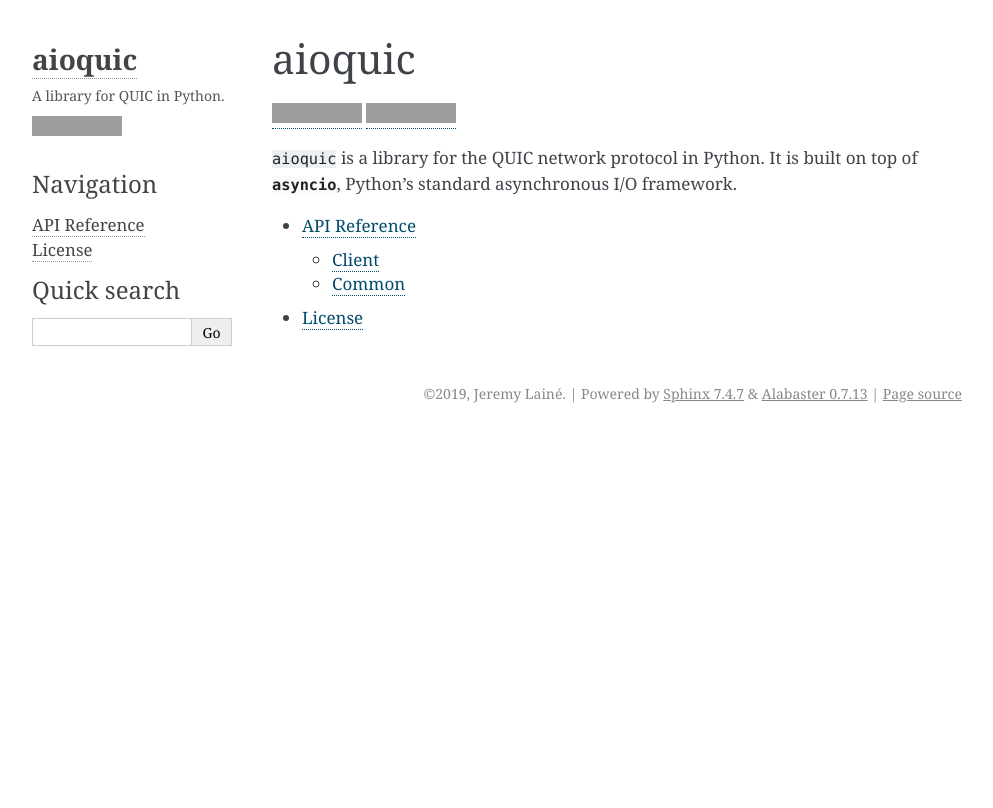
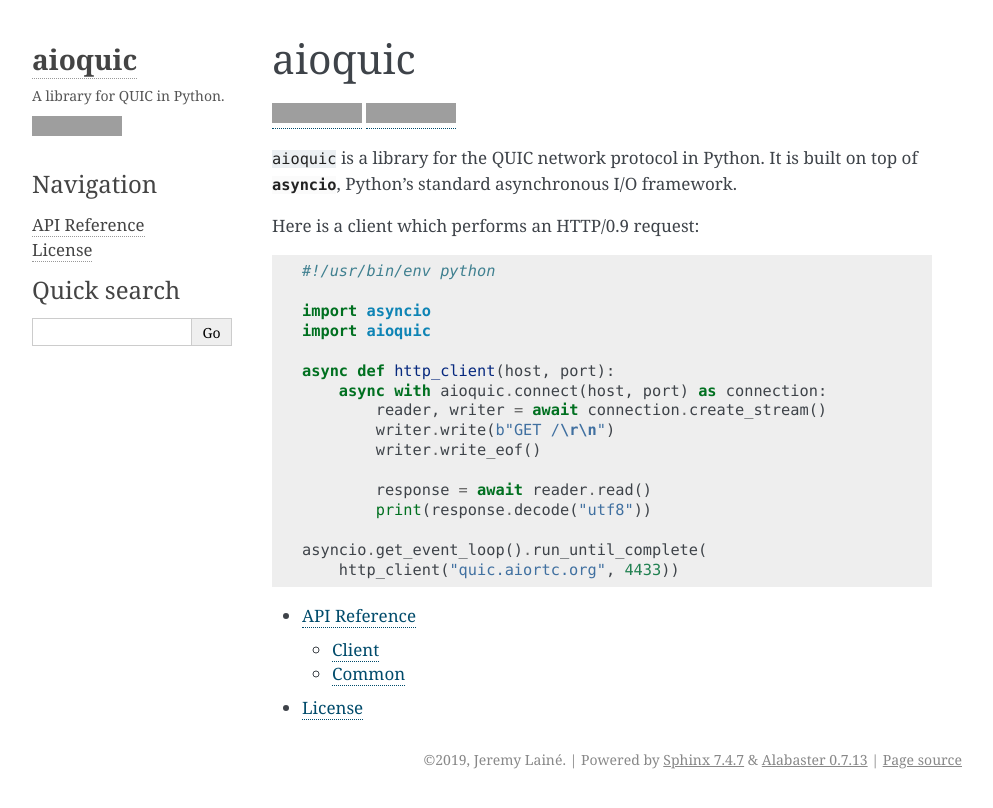
Before and after one commit to aiortc/aiortc, a Sphinx documentation site: the page built from docs/index.rst, in a window 1280 px wide, cut to the strip 0-808 px from the top of the page. Shown: the whole strip, without its empty margins (148-1141 px from the left). Built offline with Sphinx 7.4.7, drawn with Linux system fonts in a browser that asks for light colours; grey boxes are pictures that could not be loaded.

Commit message:
[docs] add a simple client example

```diff
--- /dev/null
+++ b/docs/http_client.py
@@ -0,0 +1,16 @@
+#!/usr/bin/env python
+
+import asyncio
+import aioquic
+
+async def http_client(host, port):
+    async with aioquic.connect(host, port) as connection:
+        reader, writer = await connection.create_stream()
+        writer.write(b"GET /\r\n")
+        writer.write_eof()
+
+        response = await reader.read()
+        print(response.decode("utf8"))
+
+asyncio.get_event_loop().run_until_complete(
+    http_client("quic.aiortc.org", 4433))
--- a/docs/index.rst
+++ b/docs/index.rst
@@ -12,6 +12,10 @@
 ``aioquic`` is a library for the QUIC network protocol in Python. It is built
 on top of :mod:`asyncio`, Python's standard asynchronous I/O framework.
 
+Here is a client which performs an HTTP/0.9 request:
+
+.. literalinclude:: http_client.py
+
 .. toctree::
    :maxdepth: 2
 
```
